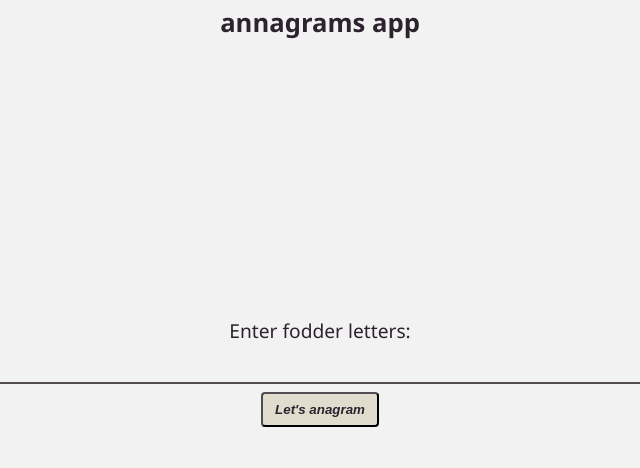
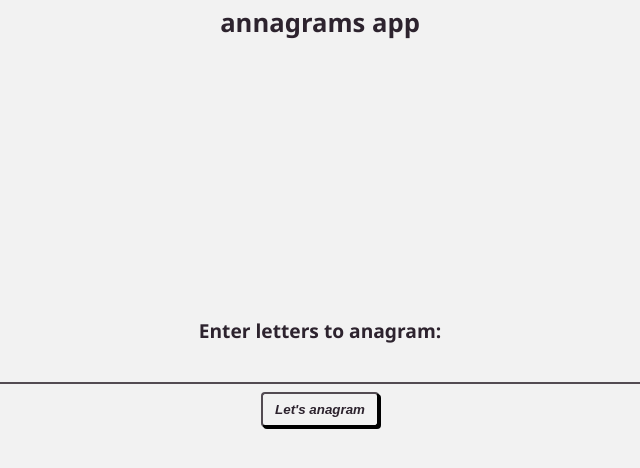
Before and after one commit to akowalz/anagramic, a React (Vite) app: page / in a window 1280 px wide. In both pictures the pointer is over the button "Let's anagram". Shown: the top 468 px of the page, without its empty margins (320-960 px from the left). Built offline with nearby package versions, Linux system fonts and the light colour scheme.

Commit message:
more styling updates

```diff
--- a/src/Form/Form.css
+++ b/src/Form/Form.css
@@ -8,6 +8,7 @@
 }
 
 .form-label {
+  font-weight: bold;
   font-size: 1.2em;
   margin-bottom: 4px;
 }
--- a/src/Form/Form.tsx
+++ b/src/Form/Form.tsx
@@ -26,7 +26,7 @@ export default function Form({
 
   return (
     <form className="form" onSubmit={() => submit()}>
-      <div className="form-label">Enter fodder letters:</div>
+      <div className="form-label">Enter letters to anagram:</div>
       <input
         name="fodder"
         id="fodder-input"
--- a/src/Tile/Tile.css
+++ b/src/Tile/Tile.css
@@ -15,8 +15,17 @@
   cursor: grab;
 }
 
+.letter-tile:hover {
+  background-color: var(--lighter);
+}
+
+.letter-tile:hover:active {
+  background-color: white;
+}
+
 .letter-tile:active {
   cursor: grabbing;
+  background-color: var(--white);
   box-shadow: 4px 4px 0 black;
   font-weight: bold;
   z-index: 999;
--- a/src/index.css
+++ b/src/index.css
@@ -36,11 +36,12 @@ button {
   font-style: italic;
   background-color: white;
   border-color: var(--dark);
-  color: var(--darkest)
+  color: var(--darkest);
+  box-shadow: 2px 2px 0 black;
 }
 
 button:hover {
   cursor: pointer;
-  background-color: var(--light);
+  background-color: var(--lighter);
   color: var(--darkest);
 }
```
